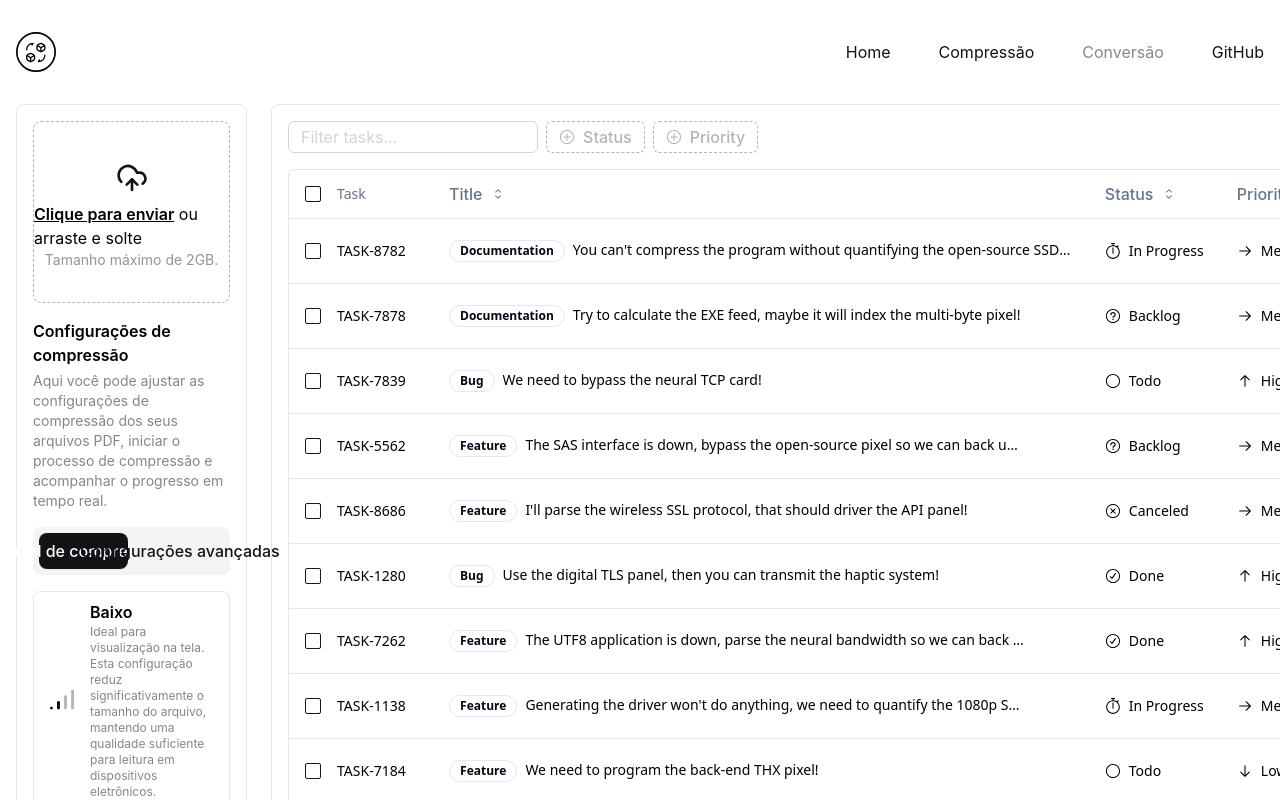
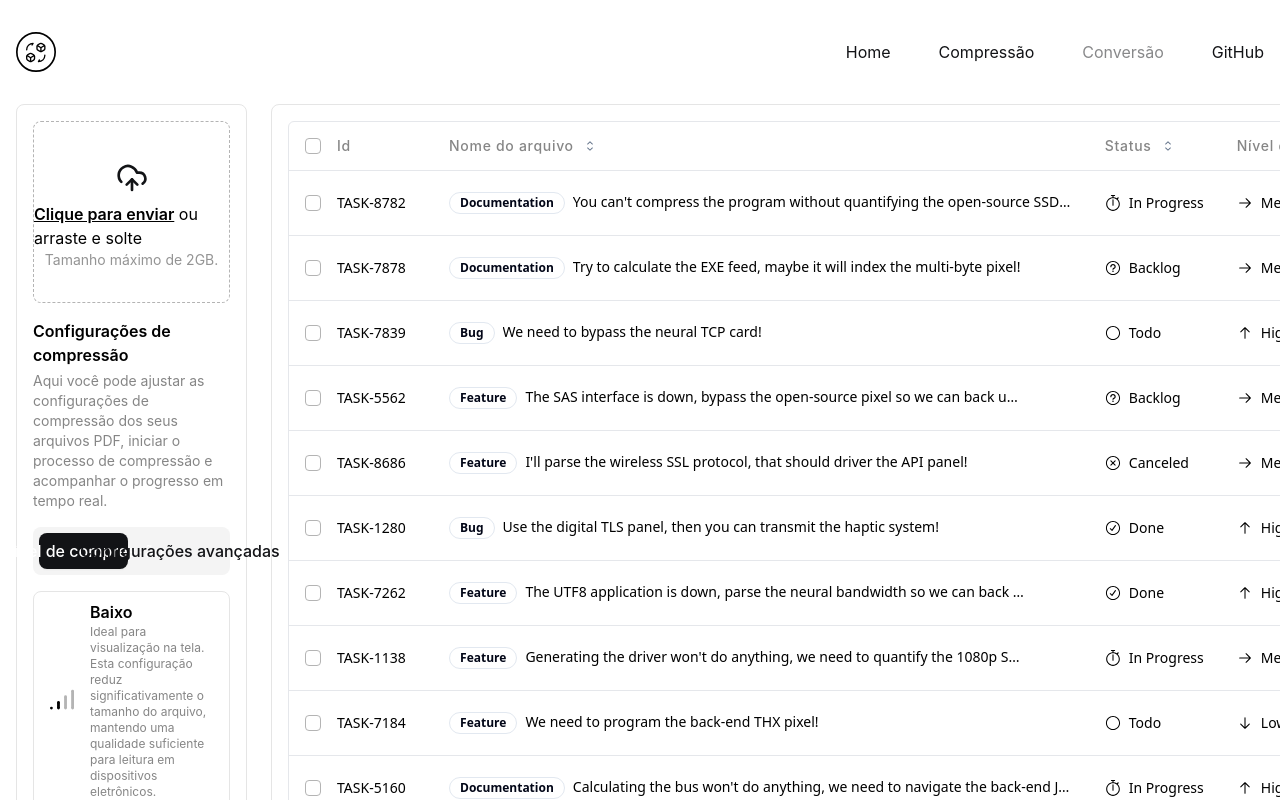
Before and after one commit to rafaeelricco/converto-app, a Next.js app: page /pt/compression in a window 1280 px wide. Shown: the top 800 px of the page. Built offline with nearby package versions, Linux system fonts and the light colour scheme; a web font is replaced by a local one.

Commit message:
feat: updated dropdown menu styles and table headers

```diff
--- a/src/app/[lang]/compression/components/columns.tsx
+++ b/src/app/[lang]/compression/components/columns.tsx
@@ -34,14 +34,14 @@ export const columns: ColumnDef<Task>[] = [
    },
    {
       accessorKey: 'id',
-      header: ({ column }) => <DataTableColumnHeader column={column} title="Task" />,
+      header: ({ column }) => <DataTableColumnHeader column={column} title="Id" />,
       cell: ({ row }) => <div className="w-[80px]">{row.getValue('id')}</div>,
       enableSorting: false,
       enableHiding: false
    },
    {
       accessorKey: 'title',
-      header: ({ column }) => <DataTableColumnHeader column={column} title="Title" />,
+      header: ({ column }) => <DataTableColumnHeader column={column} title="Nome do arquivo" />,
       cell: ({ row }) => {
          const label = labels.find((label) => label.value === row.original.label)
 
@@ -76,7 +76,7 @@ export const columns: ColumnDef<Task>[] = [
    },
    {
       accessorKey: 'priority',
-      header: ({ column }) => <DataTableColumnHeader column={column} title="Priority" />,
+      header: ({ column }) => <DataTableColumnHeader column={column} title="Nível de compressão" />,
       cell: ({ row }) => {
          const priority = priorities.find((priority) => priority.value === row.getValue('priority'))
 
@@ -97,6 +97,7 @@ export const columns: ColumnDef<Task>[] = [
    },
    {
       id: 'actions',
+      header: ({ column }) => <DataTableColumnHeader column={column} title="Ações" />,
       cell: ({ row }) => <DataTableRowActions row={row} />
    }
 ]
--- a/src/app/[lang]/compression/components/data-table-column-header.tsx
+++ b/src/app/[lang]/compression/components/data-table-column-header.tsx
@@ -1,6 +1,3 @@
-import { ArrowDownIcon, ArrowUpIcon, CaretSortIcon, EyeNoneIcon } from '@radix-ui/react-icons'
-import { Column } from '@tanstack/react-table'
-
 import { Button } from '@/components/ui/button'
 import {
    DropdownMenu,
@@ -10,6 +7,8 @@ import {
    DropdownMenuTrigger
 } from '@/components/ui/dropdown-menu'
 import { cn } from '@/utils/cn'
+import { ArrowDownIcon, ArrowUpIcon, CaretSortIcon, EyeNoneIcon } from '@radix-ui/react-icons'
+import { Column } from '@tanstack/react-table'
 
 interface DataTableColumnHeaderProps<TData, TValue> extends React.HTMLAttributes<HTMLDivElement> {
    column: Column<TData, TValue>
@@ -22,7 +21,11 @@ export function DataTableColumnHeader<TData, TValue>({
    className
 }: DataTableColumnHeaderProps<TData, TValue>) {
    if (!column.getCanSort()) {
-      return <div className={cn(className)}>{title}</div>
+      return (
+         <div className={cn('font-sf-pro-display text-sm font-medium tracking-wider text-white-900', className)}>
+            {title}
+         </div>
+      )
    }
 
    return (
@@ -30,7 +33,7 @@ export function DataTableColumnHeader<TData, TValue>({
          <DropdownMenu>
             <DropdownMenuTrigger asChild>
                <Button variant="ghost" size="sm" className="data-[state=open]:bg-accent -ml-3 h-8">
-                  <span>{title}</span>
+                  <span className="font-sf-pro-display text-sm font-medium tracking-wider text-white-900">{title}</span>
                   {column.getIsSorted() === 'desc' ? (
                      <ArrowDownIcon className="ml-2 h-4 w-4" />
                   ) : column.getIsSorted() === 'asc' ? (
--- a/src/app/[lang]/compression/components/data-table-toolbar.tsx
+++ b/src/app/[lang]/compression/components/data-table-toolbar.tsx
@@ -17,7 +17,7 @@ export function DataTableToolbar<TData>({ table }: DataTableToolbarProps<TData>)
    const isFiltered = table.getState().columnFilters.length > 0
 
    return (
-      <div className="flex items-center justify-between">
+      <div className="flex items-center justify-between bg-status-link">
          <div className="flex flex-1 items-center space-x-2">
             <Input
                placeholder="Filter tasks..."
--- a/src/app/[lang]/compression/components/data-table.tsx
+++ b/src/app/[lang]/compression/components/data-table.tsx
@@ -19,7 +19,6 @@ import * as React from 'react'
 import { Table, TableBody, TableCell, TableHead, TableHeader, TableRow } from '@/components/ui/table'
 
 import { DataTablePagination } from './data-table-pagination'
-import { DataTableToolbar } from './data-table-toolbar'
 
 interface DataTableProps<TData, TValue> {
    columns: ColumnDef<TData, TValue>[]
@@ -35,12 +34,7 @@ export function DataTable<TData, TValue>({ columns, data }: DataTableProps<TData
    const table = useReactTable({
       data,
       columns,
-      state: {
-         sorting,
-         columnVisibility,
-         rowSelection,
-         columnFilters
-      },
+      state: { sorting, columnVisibility, rowSelection, columnFilters },
       enableRowSelection: true,
       onRowSelectionChange: setRowSelection,
       onSortingChange: setSorting,
@@ -56,7 +50,6 @@ export function DataTable<TData, TValue>({ columns, data }: DataTableProps<TData
 
    return (
       <div className="space-y-4">
-         <DataTableToolbar table={table} />
          <div className="rounded-md border">
             <Table>
                <TableHeader>
--- a/src/components/ui/checkbox.tsx
+++ b/src/components/ui/checkbox.tsx
@@ -13,7 +13,7 @@ const Checkbox = React.forwardRef<
    <CheckboxPrimitive.Root
       ref={ref}
       className={cn(
-         'ring-offset-white peer h-4 w-4 shrink-0 rounded-sm border border-slate-200 border-slate-900 focus-visible:outline-none focus-visible:ring-2 focus-visible:ring-slate-950 focus-visible:ring-offset-2 disabled:cursor-not-allowed disabled:opacity-50 data-[state=checked]:bg-slate-900 data-[state=checked]:text-slate-50 dark:border-slate-50 dark:border-slate-800 dark:ring-offset-slate-950 dark:focus-visible:ring-slate-300 dark:data-[state=checked]:bg-slate-50 dark:data-[state=checked]:text-slate-900',
+         'ring-offset-white peer h-4 w-4 shrink-0 rounded-[4px] border-[1.5px] border-white-500 focus-visible:outline-none focus-visible:ring-2 focus-visible:ring-slate-950 focus-visible:ring-offset-2 disabled:cursor-not-allowed disabled:opacity-50 data-[state=checked]:bg-slate-900 data-[state=checked]:text-slate-50 dark:border-slate-800 dark:ring-offset-slate-950 dark:focus-visible:ring-slate-300 dark:data-[state=checked]:bg-slate-50 dark:data-[state=checked]:text-slate-900',
          className
       )}
       {...props}
--- a/src/components/ui/dropdown-menu.tsx
+++ b/src/components/ui/dropdown-menu.tsx
@@ -46,7 +46,7 @@ const DropdownMenuSubContent = React.forwardRef<
    <DropdownMenuPrimitive.SubContent
       ref={ref}
       className={cn(
-         'bg-white z-50 min-w-[8rem] overflow-hidden rounded-md border border-slate-200 p-1 text-slate-950 shadow-lg data-[state=open]:animate-in data-[state=closed]:animate-out data-[state=closed]:fade-out-0 data-[state=open]:fade-in-0 data-[state=closed]:zoom-out-95 data-[state=open]:zoom-in-95 data-[side=bottom]:slide-in-from-top-2 data-[side=left]:slide-in-from-right-2 data-[side=right]:slide-in-from-left-2 data-[side=top]:slide-in-from-bottom-2 dark:border-slate-800 dark:bg-slate-950 dark:text-slate-50',
+         'z-50 min-w-[8rem] overflow-hidden rounded-md border border-slate-200 bg-white-100 p-1 text-slate-950 shadow-lg data-[state=open]:animate-in data-[state=closed]:animate-out data-[state=closed]:fade-out-0 data-[state=open]:fade-in-0 data-[state=closed]:zoom-out-95 data-[state=open]:zoom-in-95 data-[side=bottom]:slide-in-from-top-2 data-[side=left]:slide-in-from-right-2 data-[side=right]:slide-in-from-left-2 data-[side=top]:slide-in-from-bottom-2 dark:border-slate-800 dark:bg-slate-950 dark:text-slate-50',
          className
       )}
       {...props}
@@ -63,7 +63,7 @@ const DropdownMenuContent = React.forwardRef<
          ref={ref}
          sideOffset={sideOffset}
          className={cn(
-            'bg-white z-50 min-w-[8rem] overflow-hidden rounded-md border border-slate-200 p-1 text-slate-950 shadow-md data-[state=open]:animate-in data-[state=closed]:animate-out data-[state=closed]:fade-out-0 data-[state=open]:fade-in-0 data-[state=closed]:zoom-out-95 data-[state=open]:zoom-in-95 data-[side=bottom]:slide-in-from-top-2 data-[side=left]:slide-in-from-right-2 data-[side=right]:slide-in-from-left-2 data-[side=top]:slide-in-from-bottom-2 dark:border-slate-800 dark:bg-slate-950 dark:text-slate-50',
+            'z-50 min-w-[8rem] overflow-hidden rounded-md border border-slate-200 bg-white-100 p-1 text-slate-950 shadow-md data-[state=open]:animate-in data-[state=closed]:animate-out data-[state=closed]:fade-out-0 data-[state=open]:fade-in-0 data-[state=closed]:zoom-out-95 data-[state=open]:zoom-in-95 data-[side=bottom]:slide-in-from-top-2 data-[side=left]:slide-in-from-right-2 data-[side=right]:slide-in-from-left-2 data-[side=top]:slide-in-from-bottom-2 dark:border-slate-800 dark:bg-slate-950 dark:text-slate-50',
             className
          )}
          {...props}
```
